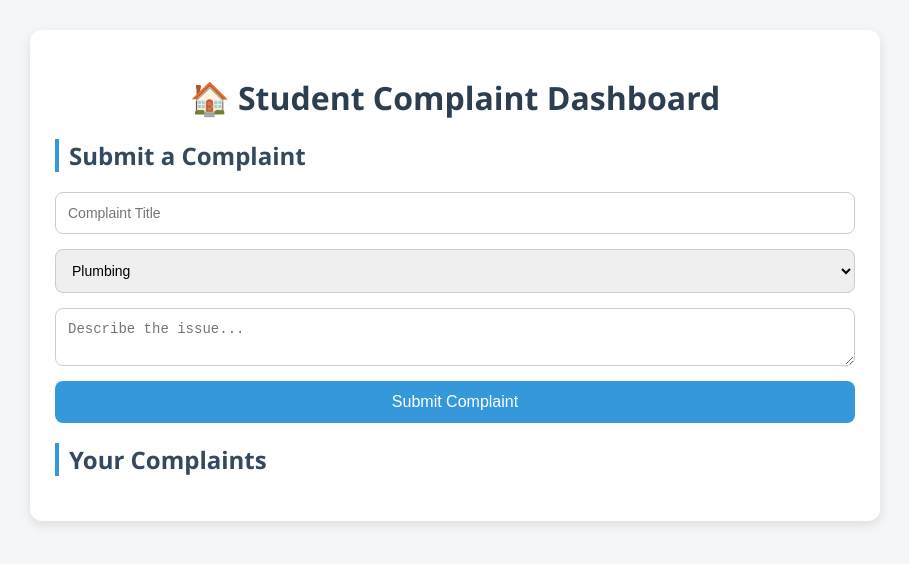
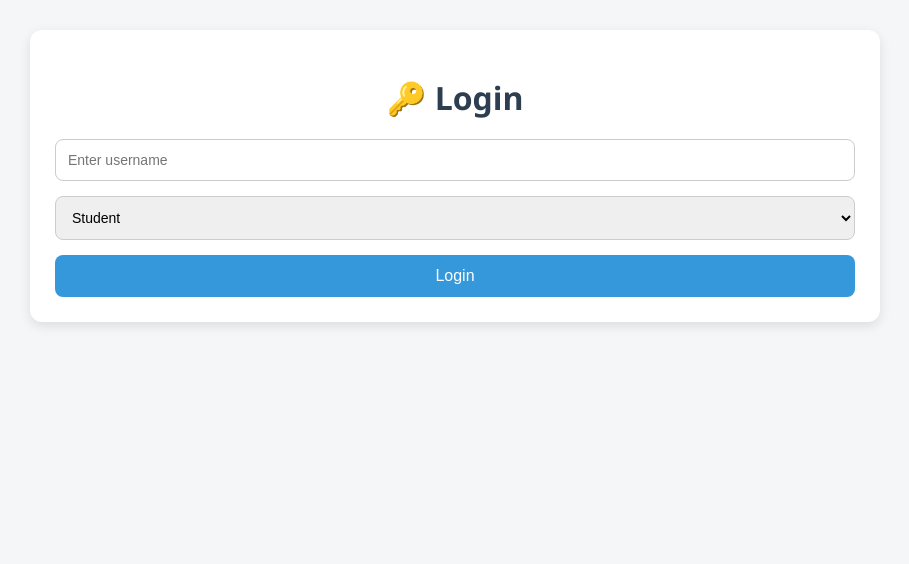
Before and after one commit to himanshu-xyz24/hostal_complaint_system, a plain HTML site: page index.html in a window 1280 px wide. Shown: the whole page, without its empty margins (185-1094 px from the left). Drawn offline with Linux system fonts and the light colour scheme.

Commit message:
Update index.html

```diff
--- a/index.html
+++ b/index.html
@@ -2,13 +2,29 @@
 <html lang="en">
 <head>
   <meta charset="UTF-8">
-  <title>Student Dashboard - Hostel Complaint System</title>
+  <title>Hostel Complaint System</title>
   <link rel="stylesheet" href="style.css">
 </head>
 <body>
   <div class="container">
-    <h1>🏠 Student Complaint Dashboard</h1>
 
+    <!-- Login View -->
+    <div id="loginView">
+      <h1>🔑 Login</h1>
+      <form id="loginForm">
+        <input type="text" id="username" placeholder="Enter username" required>
+        <select id="role">
+          <option value="student">Student</option>
+          <option value="admin">Admin</option>
+        </select>
+        <button type="submit">Login</button>
+      </form>
+    </div>
+
+    <!-- Student Dashboard -->
+    <div id="studentView" style="display:none;">
+      <h1>🏠 Student Dashboard</h1>
+      <button onclick="logout()">Logout</button>
       <section class="form-section">
         <h2>Submit a Complaint</h2>
         <form id="complaintForm">
@@ -22,13 +38,11 @@
           <button type="submit">Submit Complaint</button>
         </form>
       </section>
-
       <section class="list-section">
         <h2>Your Complaints</h2>
         <ul id="complaintList"></ul>
       </section>
     </div>
-  <script window.location.href="login.html";
-    src="script.js"></script>
-</body>
-</html>
+
+    <!-- Admin Dashboard -->
+    <div id="adminView" style="display:none;">
```
Lines whose indentation alone changed are shown as unchanged.
